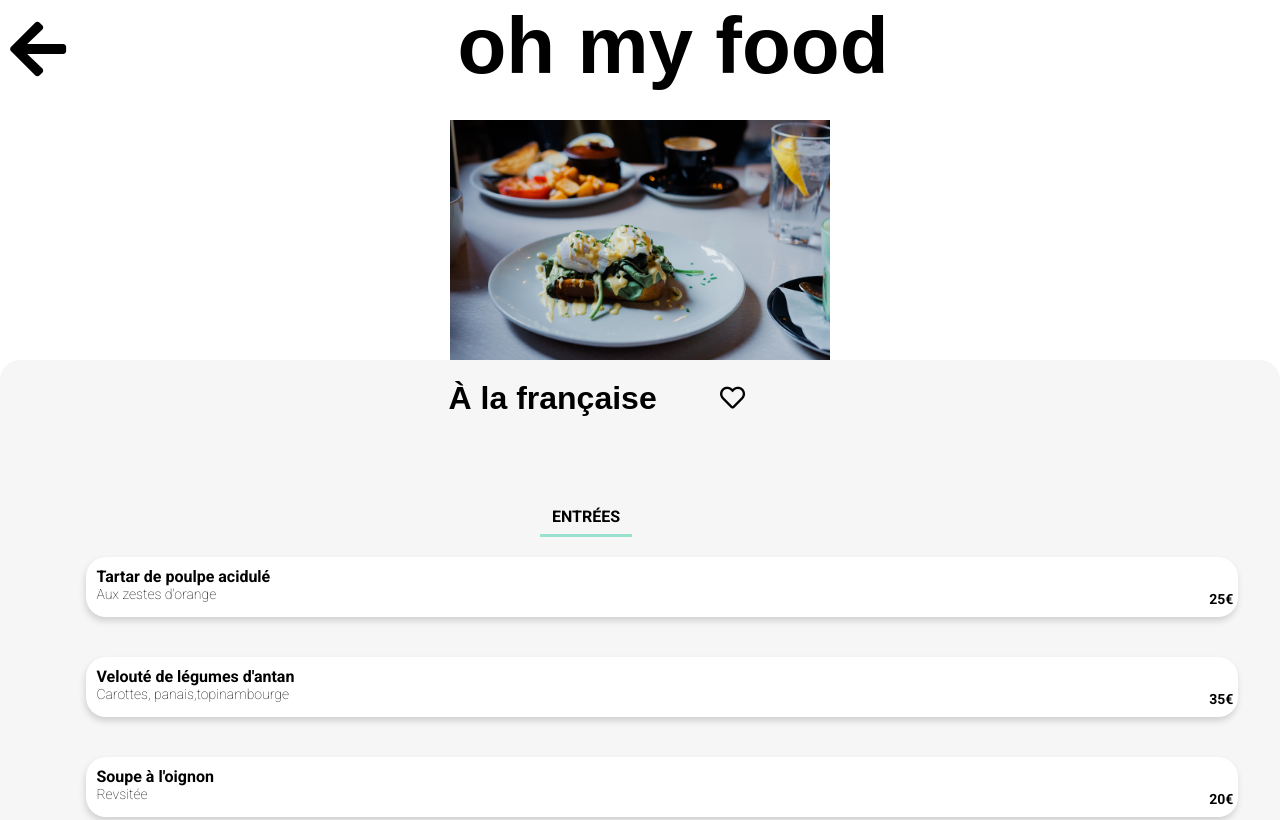
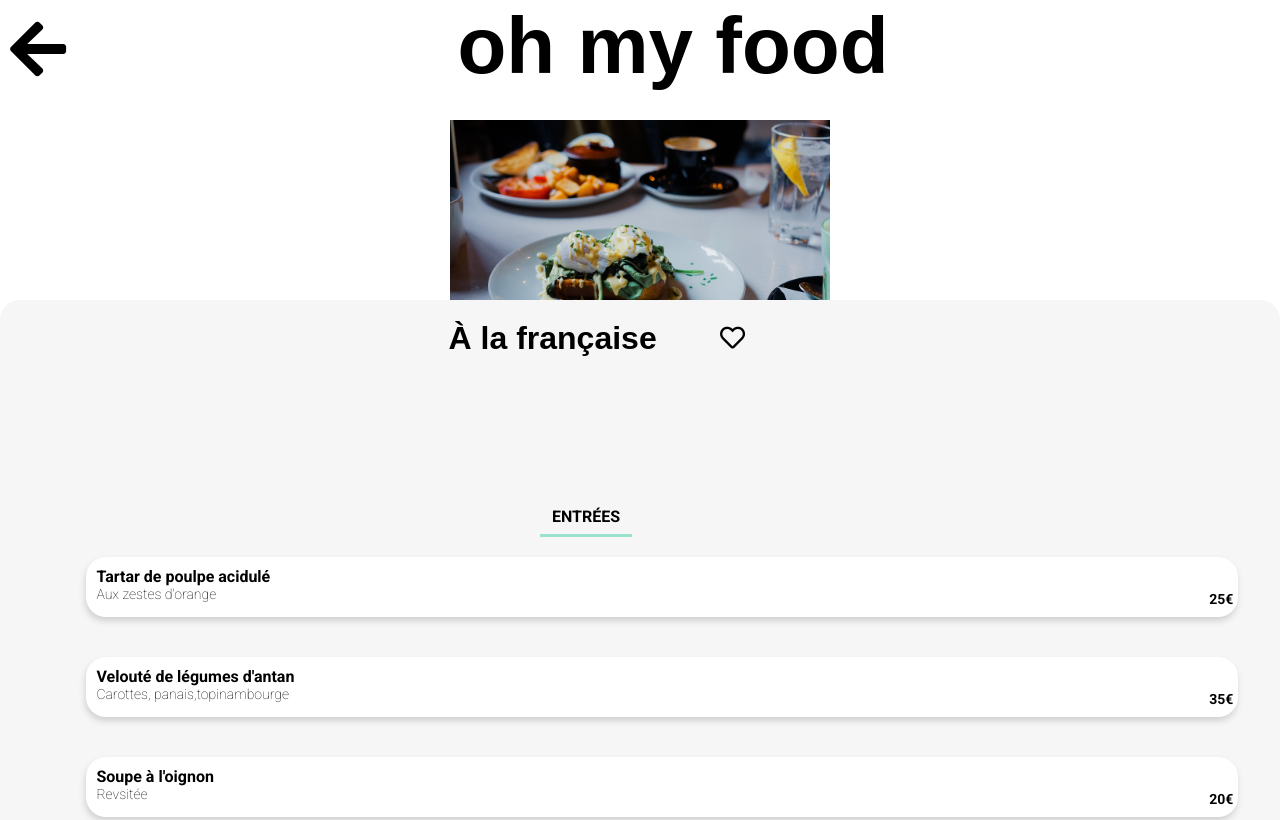
Before and after one commit to justine1410/FidelJustine_3_20012021, a website: page A_la_francaise.html in a window 1280 px wide. Shown: the top 820 px of the page. Drawn offline with Linux system fonts and the light colour scheme; a web font is replaced by a local one.

Commit message:
decalage

```diff
--- a/sass/composants/_section.scss
+++ b/sass/composants/_section.scss
@@ -80,7 +80,7 @@ section .restaurant{
 /****page carte***/
 section .nom{
     position:absolute;
-    top:45%;
+    top:300px;
     width: 100%;
     border-top-left-radius: 20px;
     border-top-right-radius: 20px;
```
Also changed, not shown: css/style.css.
